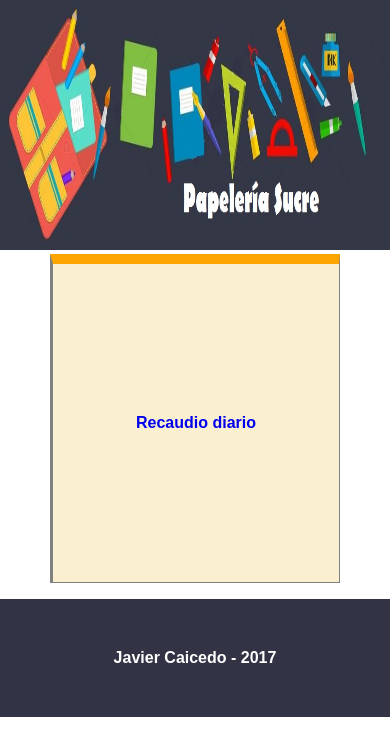
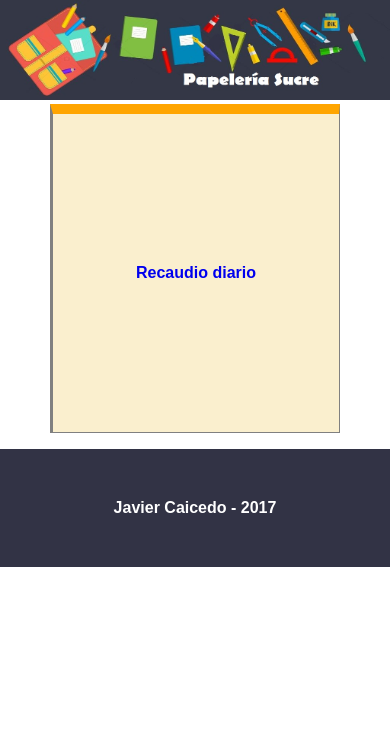
Before and after one commit to jicaicedos/adiario, a plain HTML site: page index.html in a window 390 px wide. Drawn offline with Linux system fonts and the light colour scheme.

Commit message:
CSS disminuido tamano imagen altura 100px

```diff
--- a/public/css/estilos.css
+++ b/public/css/estilos.css
@@ -1,6 +1,6 @@
 img {
 	width: 100%;
-	height: 100px;
+	height: 250px;
 }
 
 
@@ -49,7 +49,7 @@ footer p {
 /*Mobile (landscape)*/
 @media only screen and (min-width: 280px) and (max-width: 500px) {
 	img {
-		height: 250px;
+		height: 100px;
 	}
 
 }
```
